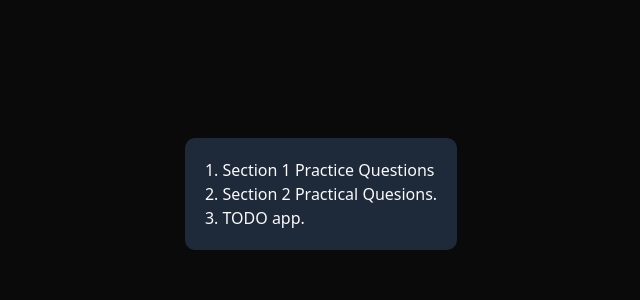
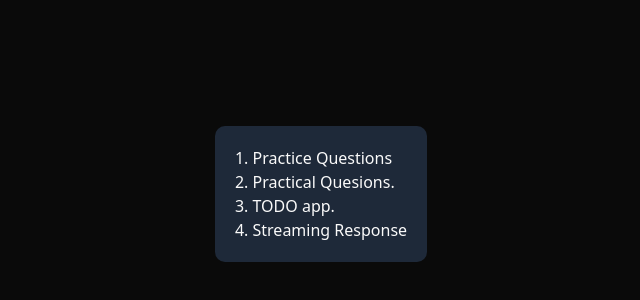
Before and after one commit to madnancp/ai-dev-toolbox, a Next.js app in the folder next-js/learn-next/: page / in a window 1280 px wide. Shown: the part 206-506 px from the top of the page, without its empty margins (319-959 px from the left). Built offline with nearby package versions, Linux system fonts and the light colour scheme.

Commit message:
update index

```diff
--- a/next-js/learn-next/src/app/page.tsx
+++ b/next-js/learn-next/src/app/page.tsx
@@ -3,9 +3,10 @@ export default function Home() {
     <div className="flex justify-center items-center h-screen">
       <main className="flex flex-col gap-[32px] row-start-2 items-center sm:items-start bg-gray-800 p-5 rounded-lg">
         <ol className="flex flex-col">
-          <a href="/section-1" className="hover:text-blue-300 hover:underline">1. Section 1 Practice Questions</a>
-          <a href="/section-2" className="hover:text-blue-300 hover:underline">2. Section 2 Practical Quesions.</a>
+          <a href="/section-1" className="hover:text-blue-300 hover:underline">1. Practice Questions</a>
+          <a href="/section-2" className="hover:text-blue-300 hover:underline">2. Practical Quesions.</a>
           <a href="/todo" className="hover:text-blue-300 hover:underline">3. TODO app.</a>
+          <a href="/streaming-response" className="hover:text-blue-300 hover:underline">4. Streaming Response</a>
         </ol>
       </main>
     </div>
--- a/next-js/learn-next/src/app/section-1/page.tsx
+++ b/next-js/learn-next/src/app/section-1/page.tsx
@@ -1,6 +1,9 @@
 import MovieCard from "@/components/custom/MovieCard";
 import ProfileCard from "@/components/custom/ProfileCard";
+import { Button } from "@/components/ui/button";
 import { profileData, books } from "@/lib/data";
+import { ChevronLeftIcon } from "lucide-react";
+import Link from "next/link";
 
 const SectionOne = () => {
   const date = new Date()
@@ -9,6 +12,12 @@ const SectionOne = () => {
   const trillerBooks = books.filter(each => each.genre === "triller");
   return (
     <div className="h-auto flex items-center flex-col">
+      <Button className="fixed top-3 left-5">
+        <Link href={"/"} className="flex items-center gap-2">
+          <ChevronLeftIcon />
+          Home
+        </Link>
+      </Button>
       <h1 className="font-bold text-3xl">1. Profile Card Component</h1>
       <div className="grid grid-cols-2 gap-4 max-h-2/4 max-w-3/4">
         {profileData.map((each) => (
--- a/next-js/learn-next/src/app/section-2/page.tsx
+++ b/next-js/learn-next/src/app/section-2/page.tsx
@@ -11,6 +11,9 @@ import ThemeSwitcher from "./components/ThemeSwitcher";
 import Toggler from "./components/Toggler";
 import { Task } from "@/types/shared";
 import { useState } from "react";
+import { Button } from "@/components/ui/button";
+import Link from "next/link";
+import { ChevronLeftIcon } from "lucide-react";
 
 const SectionTwo = () => {
 
@@ -22,6 +25,12 @@ const SectionTwo = () => {
 
   return (
     <div className="h-auto">
+      <Button className="fixed top-3 left-5">
+        <Link href={"/"} className="flex items-center gap-2">
+          <ChevronLeftIcon />
+          Home
+        </Link>
+      </Button>
       <div className="h-screen mb-20">
         <h1 className="font-bold text-3xl text-center">Learn useState</h1>
         <div className="grid grid-cols-2 gap-3 h-full">
--- a/next-js/learn-next/src/app/todo/page.tsx
+++ b/next-js/learn-next/src/app/todo/page.tsx
@@ -4,6 +4,9 @@ import { ITask } from "@/types/shared";
 import { useEffect, useState } from "react";
 import TaskCreateForm from "./forms/TaskForm";
 import TaskDisplayCard from "./components/TaskCard";
+import { Button } from "@/components/ui/button";
+import Link from "next/link";
+import { ChevronLeftIcon } from "lucide-react";
 
 const Todo = () => {
   const [tasks, setTasks] = useState<ITask[]>([])
@@ -23,6 +26,12 @@ const Todo = () => {
   }
   return (
     <div className="flex justify-center h-screen">
+      <Button className="fixed top-3 left-5">
+        <Link href={"/"} className="flex items-center gap-2">
+          <ChevronLeftIcon />
+          Home
+        </Link>
+      </Button>
       <div className="max-w-96 w-full max-h-9/10 h-full  my-8 ">
         <TaskCreateForm onAdd={handleOnTaskChange} />
         <div className="bg-gray-700/50 rounded-md mt-4 max-h-3/5 overflow-x-scroll p-5 flex flex-col gap-5">
```
